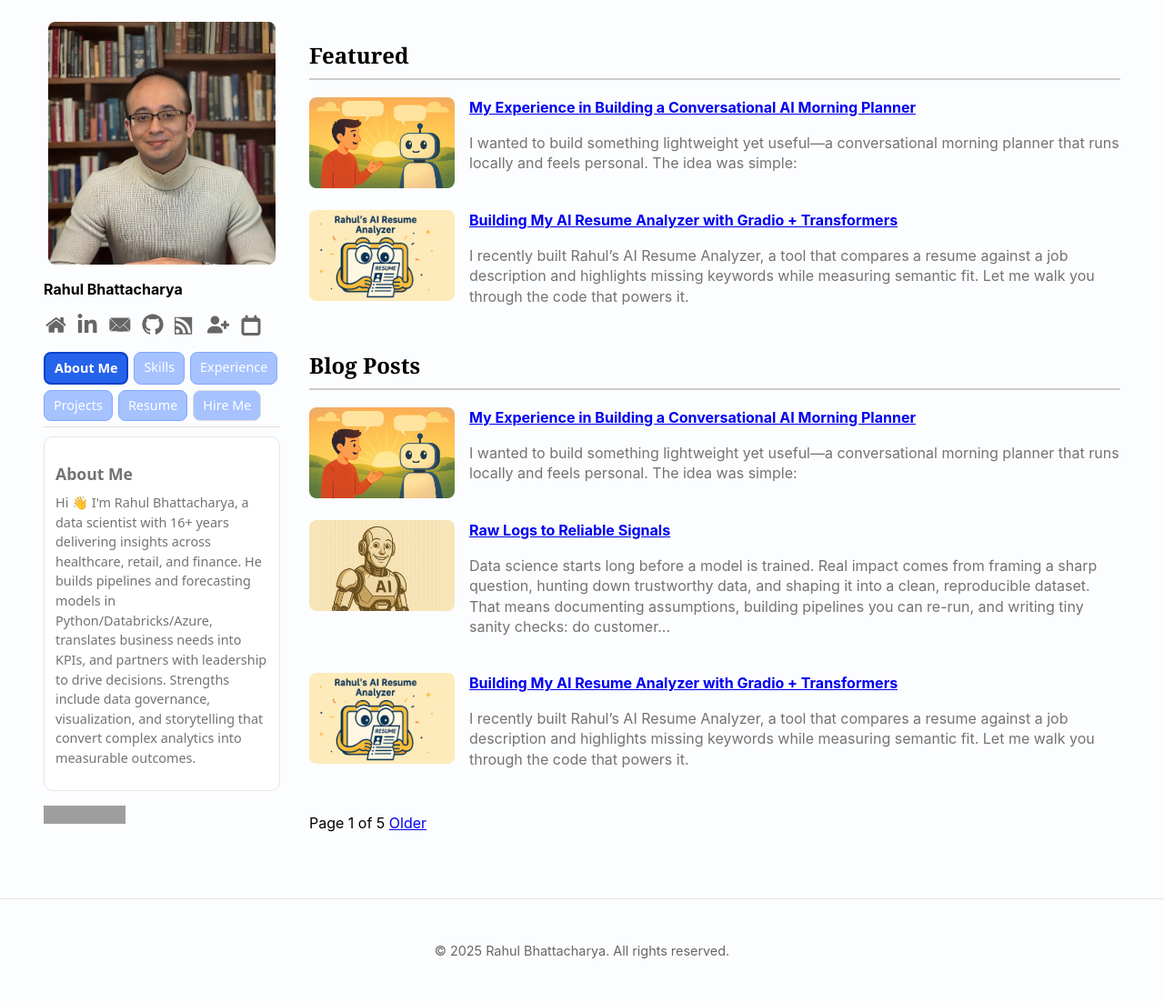
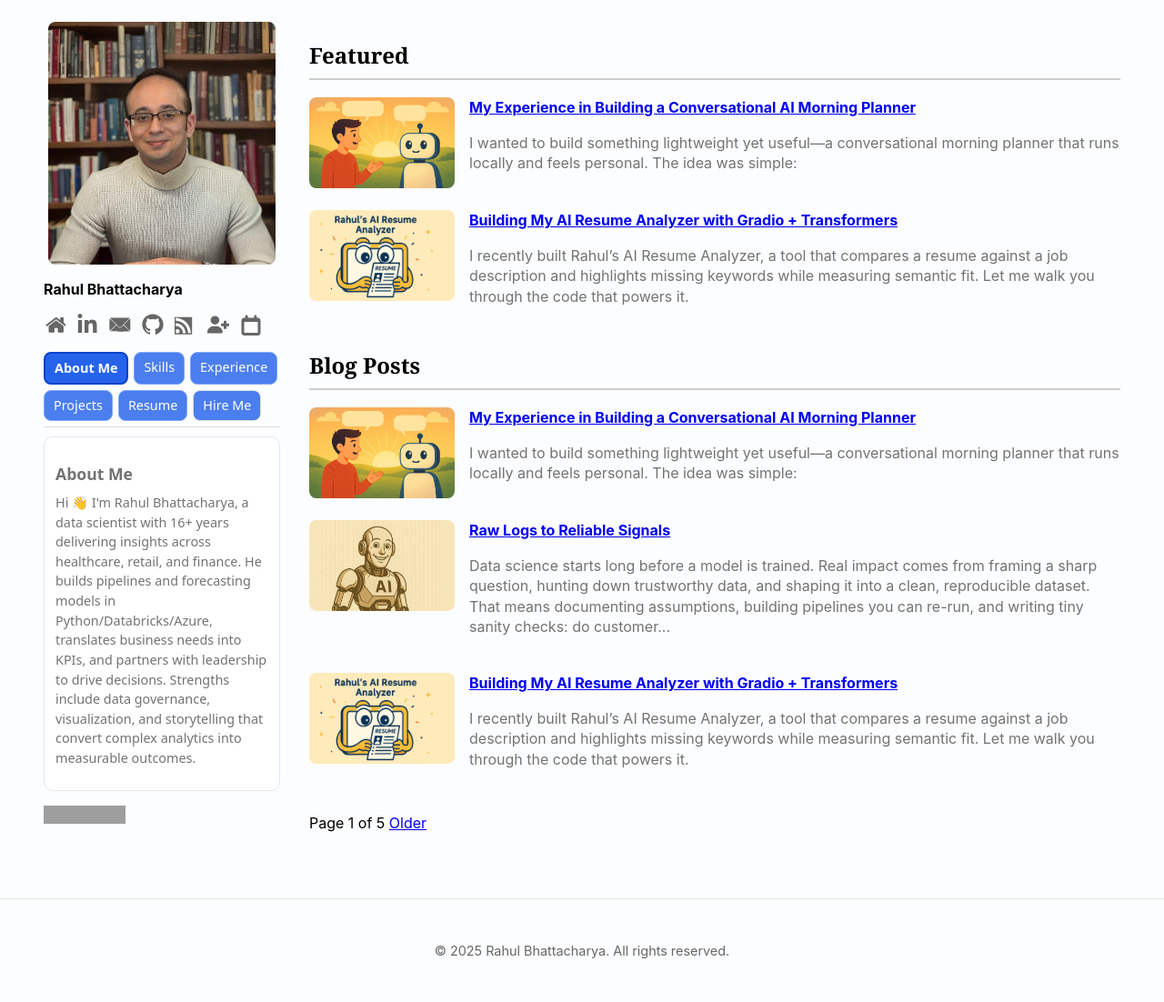
Before and after one commit to RahulBhattacharya1/RahulBhattacharya1.github.io, a Jekyll site: the page built from index.html, in a window 1280 px wide. Shown: the whole page at 91% size. Built offline with Jekyll 4.4.1, drawn with Linux system fonts in a browser that asks for light colours; the list of posts is cut into pages by our own code; grey boxes are pictures that could not be loaded.

Commit message:
Update main.scss

```diff
--- a/assets/css/main.scss
+++ b/assets/css/main.scss
@@ -691,7 +691,7 @@ pre {
   flex: 0 0 auto;          /* fit to content, don't stretch */
   padding: 6px 10px;
   font-size: 0.9rem;
-  background: #A6C2FF;
+  background: #4B7EEE;
   border: 1px solid #80A8FF;
   border-radius: 8px;
   cursor: pointer;
@@ -705,9 +705,9 @@ pre {
 }
 
 .tab-btn:hover {
-  background: #5180E8;
+  background: #336EEE;
   text-decoration: none;
-  color: #FFC907;
+  color: #fff;
 }
 
 /* Active state as a filled pill (still compact) */
```
